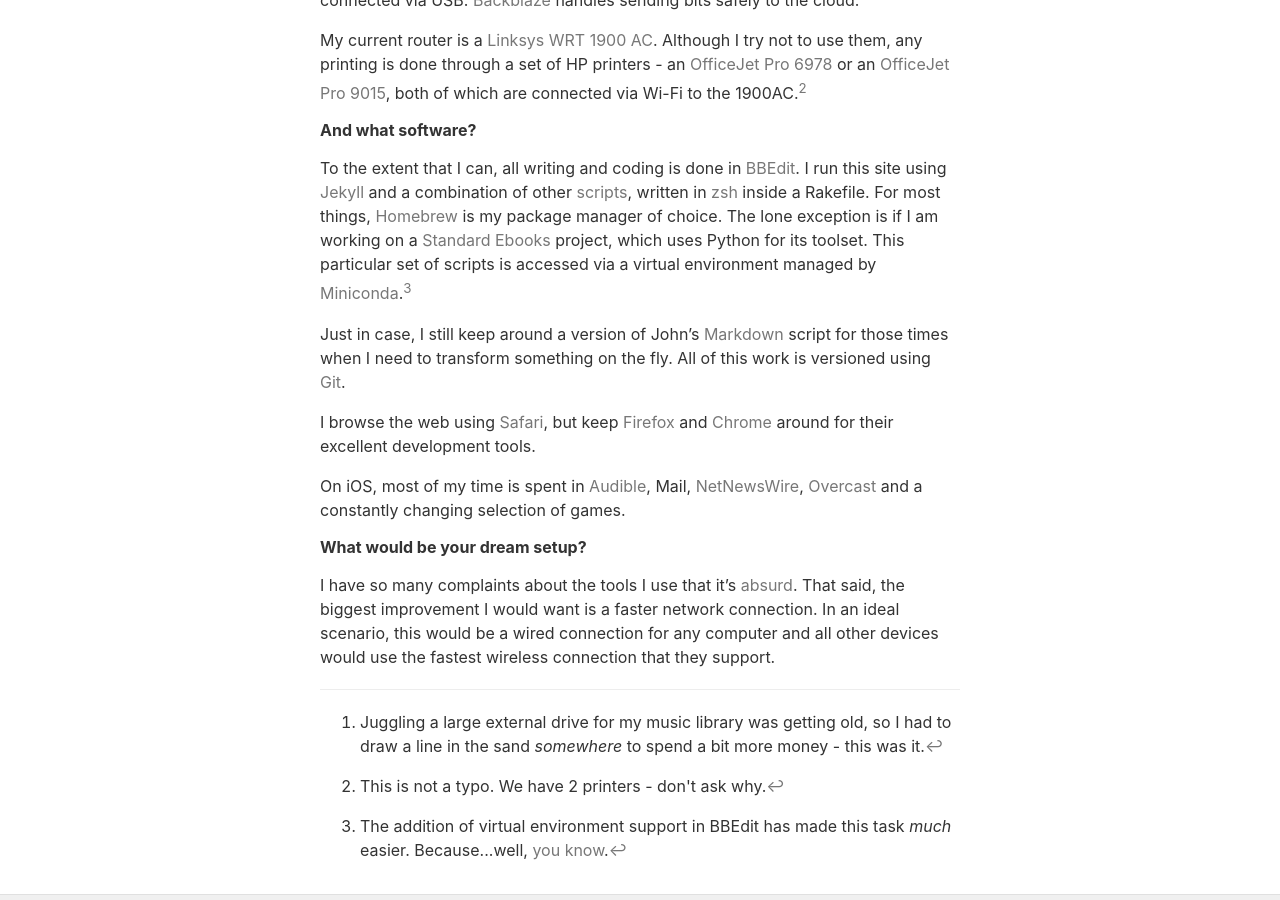
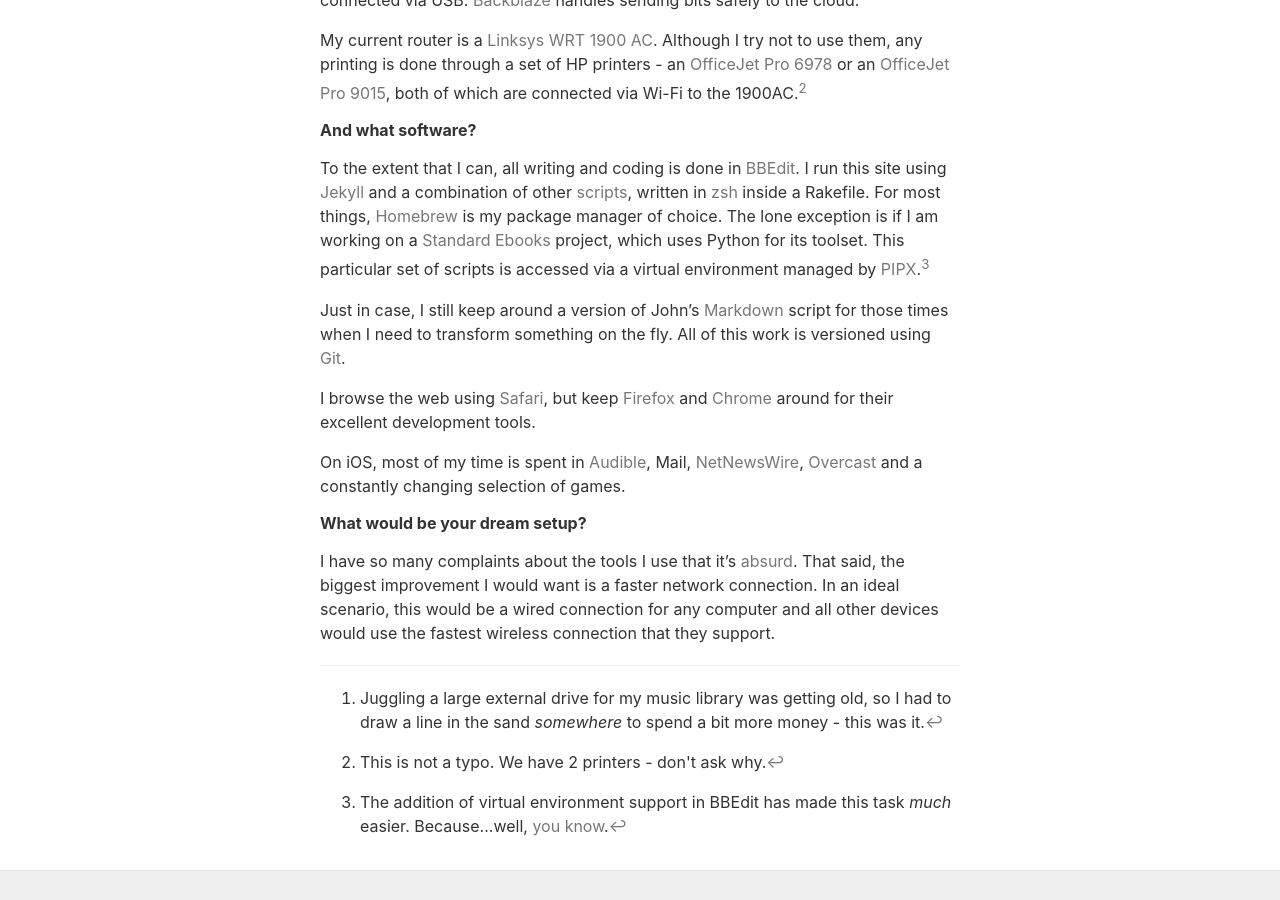
Before and after one commit to chrisfinazzo/blog, a Jekyll site: the page built from colophon.md, in a window 1280 px wide and 900 px high, scrolled down 465 px. Built offline with Jekyll 4.4.1, drawn with Linux system fonts in a browser that asks for light colours; Markdown is read by kramdown in place of the engine named in the settings.

Commit message:
Swap Miniconda for PIPX

```diff
--- a/colophon.md
+++ b/colophon.md
@@ -37,7 +37,7 @@
 
 #### And what software?
 
-To the extent that I can, all writing and coding is done in [BBEdit][]. I run this site using [Jekyll][] and a combination of other [scripts][], written in [zsh][] inside a Rakefile. For most things, [Homebrew][] is my package manager of choice. The lone exception is if I am working on a [Standard Ebooks][] project, which uses Python for its toolset. This particular set of scripts is accessed via a virtual environment managed by [Miniconda][].<sup id="fn3-colophon"><a href="#fn3-colophon">3</a></sup>
+To the extent that I can, all writing and coding is done in [BBEdit][]. I run this site using [Jekyll][] and a combination of other [scripts][], written in [zsh][] inside a Rakefile. For most things, [Homebrew][] is my package manager of choice. The lone exception is if I am working on a [Standard Ebooks][] project, which uses Python for its toolset. This particular set of scripts is accessed via a virtual environment managed by [PIPX][].<sup id="fn3-colophon"><a href="#fn3-colophon">3</a></sup>
 
 Just in case, I still keep around a version of John's [Markdown][] script for those times when I need to transform something on the fly. All of this work is versioned using [Git][].
 
@@ -53,7 +53,7 @@
 
 [Standard Ebooks]: https://standardebooks.org
 
-[Miniconda]: https://docs.conda.io/en/latest/miniconda.html
+[PIPX]: https://github.com/pypa/pipx
 
 [Markdown]: http://daringfireball.net/projects/downloads/Markdown_1.0.1.zip
 
```
